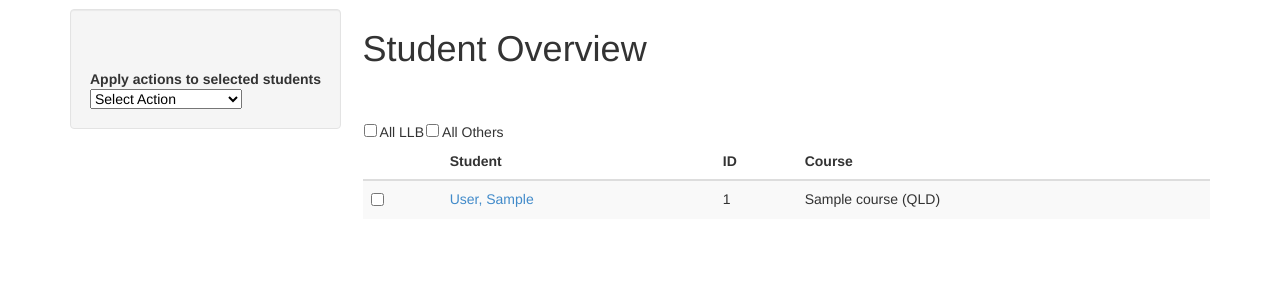
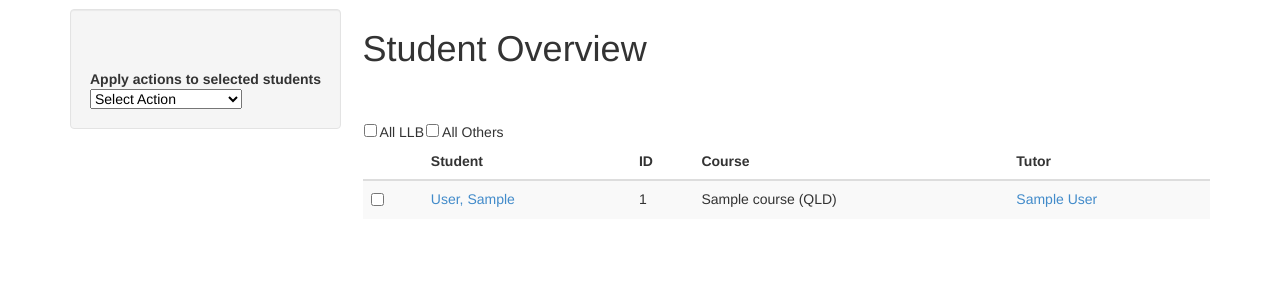
Before and after one commit to tobi2006/mysds, a Django app: template templates/year_view.html in a window 1280 px wide. Shown: the part 51-351 px from the top of the page. Run offline with Django 3.2, Linux system fonts and the light colour scheme; tables that the repository leaves empty hold one stand-in row (values such as "Sample post"); the template is opened without the code that fills it: values that come from a table or form of the project are taken from there, most other values are stand-ins (such as "Sample title", 1, 10 or a date in 2020); parts of the project's set-up code (start-up, migrations or seed data) failed here and were passed over; some libraries are stand-ins or nearby versions.

Commit message:
Added tutors to Year View

```diff
--- a/templates/year_view.html
+++ b/templates/year_view.html
@@ -88,6 +88,9 @@
             <th>
                 Course
             </th>
+            <th>
+                Tutor
+            </th>
         </tr>
     </thead>
     <tbody>
@@ -115,6 +118,9 @@
             </td>
             <td>
                 {{ student.course }}{% if student.qld %} (QLD){% endif %}
+            </td>
+            <td>
+                <a href="mailto:{{ student.tutor.email }}?Subject={{ student }}">{{ student.tutor.first_name }} {{student.tutor.last_name }}</a>
             </td>
         </tr>
     {% endif %}
```
